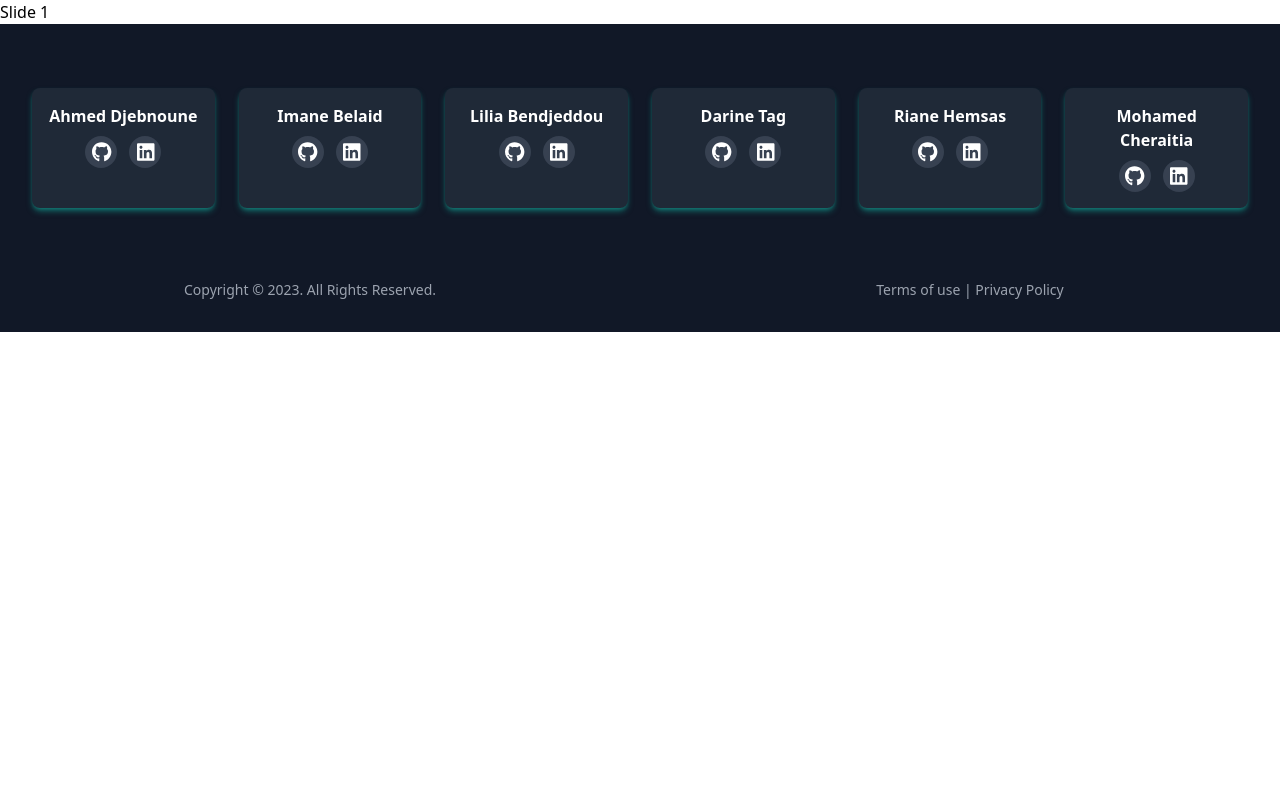
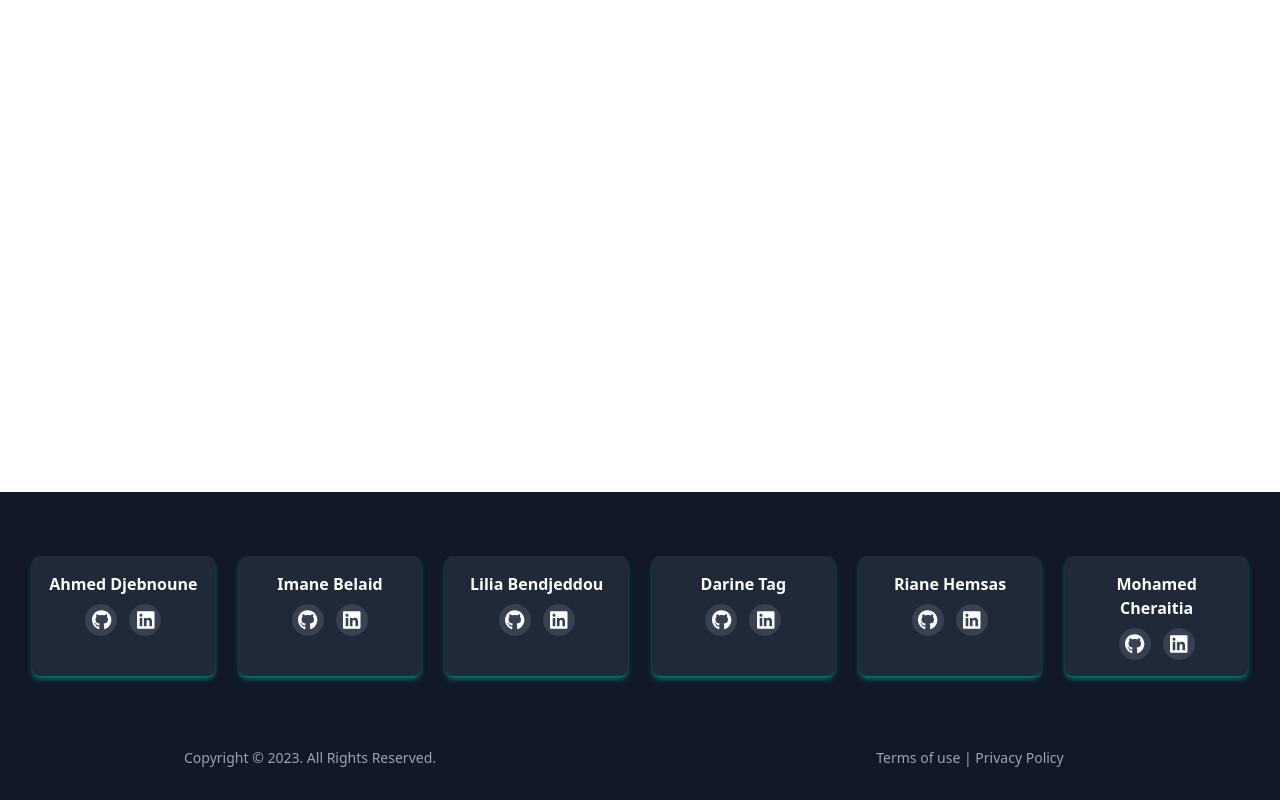
Before and after one commit to 202306-NEA-DZ-FEW/movie-project-cinephiles, a Next.js app: page / in a window 1280 px wide. Built offline with nearby package versions, Linux system fonts and the light colour scheme.

Commit message:
feat: footer

```diff
--- a/src/components/Carousel/Carousel.jsx
+++ /dev/null
@@ -1,23 +0,0 @@
-import React, { useEffect } from "react"
-import useEmblaCarousel from "embla-carousel-react"
-
-const EmblaCarousel = () => {
-  const [emblaRef, emblaApi] = useEmblaCarousel({ loop: false })
-
-  useEffect(() => {
-    if (emblaApi) {
-      console.log(emblaApi.slideNodes()) // Access API
-    }
-  }, [emblaApi])
-
-  return (
-    <div className="embla" ref={emblaRef}>
-      <div className="embla__container">
-        <div className="embla__slide">Slide 1</div>
-        <div className="embla__slide">Slide 2</div>
-        <div className="embla__slide">Slide 3</div>
-      </div>
-    </div>
-  )
-}
-export default EmblaCarousel
--- a/src/components/Footer/Footer.jsx
+++ b/src/components/Footer/Footer.jsx
@@ -5,7 +5,7 @@ import ItemsContainer from "@/components/Footer/ItemsContainer"
 export default function Footer() {
   const current_year = new Date().getFullYear()
   return (
-    <footer className="bg-gray-900 text-white h-50">
+    <footer className="bg-gray-900 text-white h-50 fixed bottom-0 w-full">
       {/* <div>
         <Image
         src={logo}
--- a/src/pages/_document.js
+++ b/src/pages/_document.js
@@ -8,7 +8,7 @@ export default function Document() {
         <Main />
         <NextScript />
       </body>
-      <Footer />
+      <Footer style={{ marginBottom: "0", position: "fixed" }} />
     </Html>
   )
 }
--- a/src/pages/index.js
+++ b/src/pages/index.js
@@ -1,8 +1,3 @@
-import Carousel from "../components/Carousel/Carousel"
 export default function Home() {
-  return (
-    <main>
-      <Carousel />
-    </main>
-  )
+  return <main></main>
 }
```
